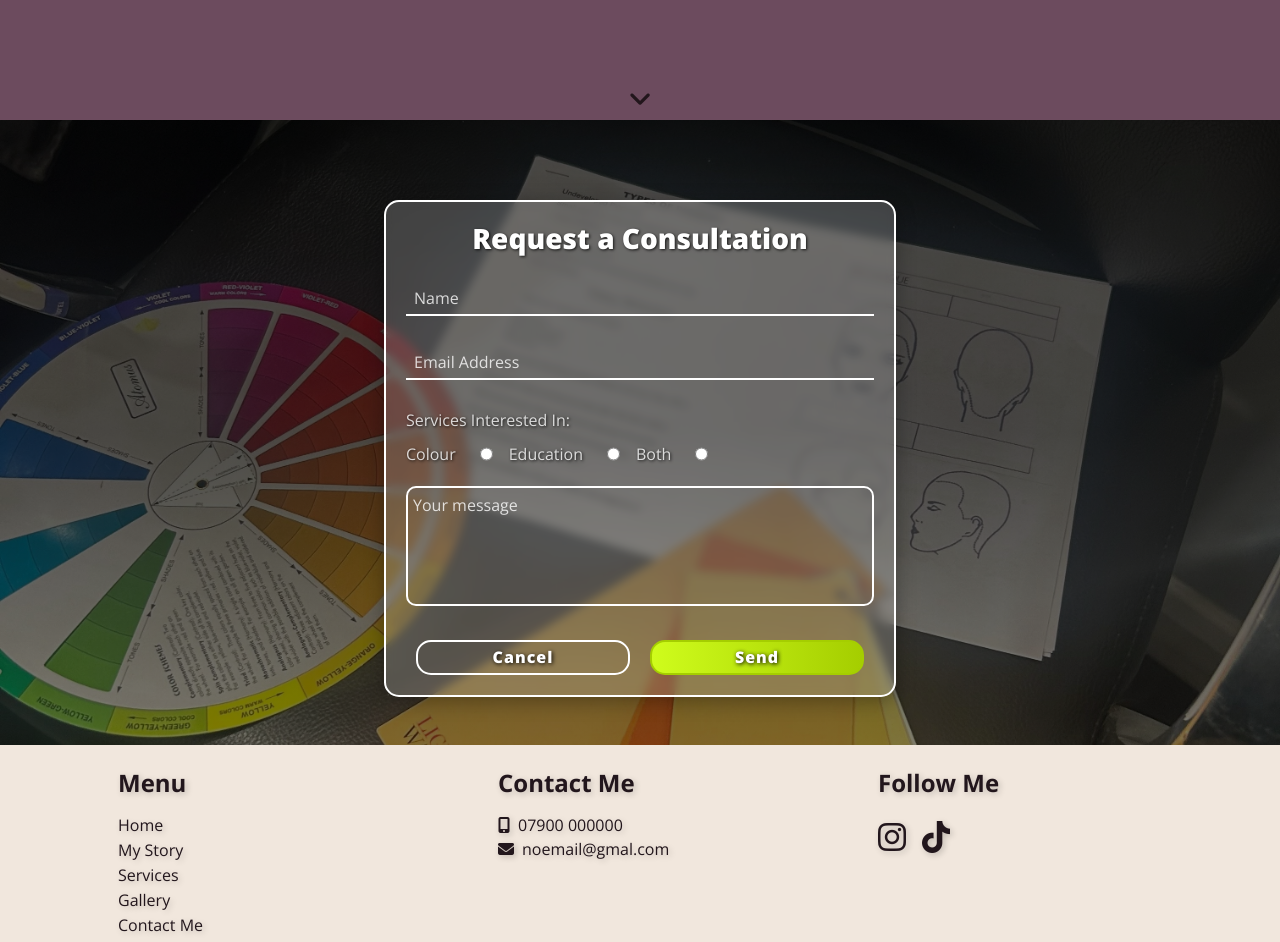
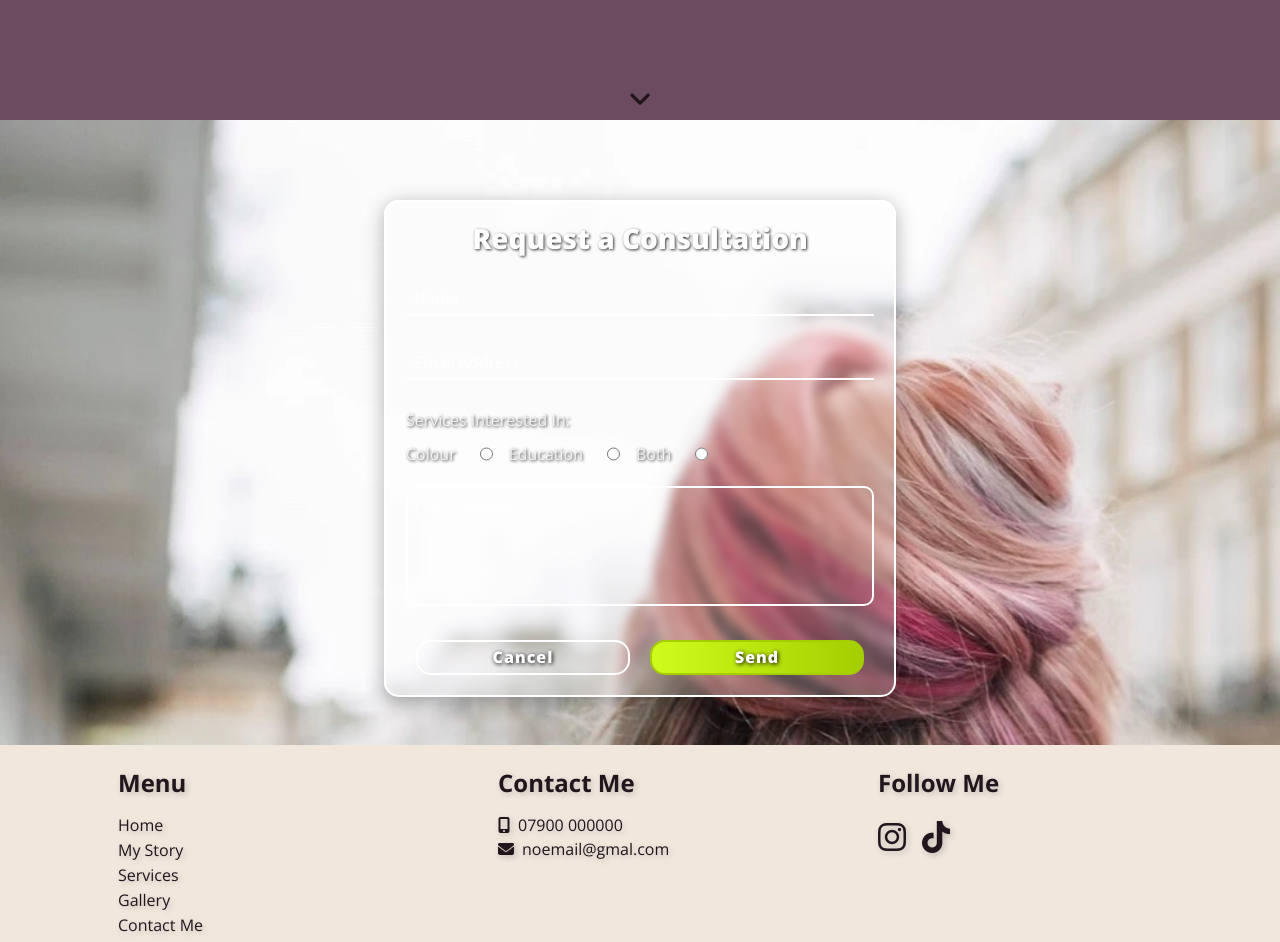
Before and after one commit to 2ndborn/karahair, a React (Create React App) app in the folder kara-app/: page /contactme in a window 1280 px wide. Shown: the part 680-1622 px from the top of the page. Built offline with nearby package versions, Linux system fonts and the light colour scheme; a web font is replaced by a local one.

Commit message:
Added a new image to the contact page

```diff
--- a/kara-app/src/pages/Contact.js
+++ b/kara-app/src/pages/Contact.js
@@ -1,6 +1,7 @@
 import React from 'react'
 import styles from '../styles/Contact.module.css';
 import color from '../assets/colorchart.webp';
+import multicolor from '../assets/multicolor.webp';
 
 import Title from '../components/Title';
 
@@ -9,7 +10,7 @@ const Contact = () => {
     <>
       <Title title='Contact' subtitle='Me' />
       <div className={styles.contactContainer}>
-        <img className={styles.colorChart} src={color} alt='colour chart' />
+        <img className={styles.colorChart} src={multicolor} alt='colour chart' />
         <div className={styles.colorOverlay}></div>
         <div className={styles.formContainer}>
           <h3>Request a Consultation</h3>
--- a/kara-app/src/styles/Contact.module.css
+++ b/kara-app/src/styles/Contact.module.css
@@ -13,14 +13,14 @@
     object-position: 0px 0px;
 }
 
-.colorOverlay {
+/* .colorOverlay {
     position: absolute;
     height: 100%;
     width: 100%;
     background-image: linear-gradient(
         to bottom, rgba(0,0,0,0.7) 50%, rgba(0,0,0,0.5));
     z-index: 1;
-}
+} */
 
 .formContainer {
     position: relative;
--- a/kara-app/src/styles/MyStory.module.css
+++ b/kara-app/src/styles/MyStory.module.css
@@ -299,7 +299,6 @@
   gap: 20px;
   background-image: linear-gradient(to bottom, #d9b9a0 10%, #f1e7dd 80%);
   padding: 75px 20px 50px 20px;
-
 }
 
 .container > div {
```
Also changed, not shown: kara-app/src/assets/multicolor.webp (added).
